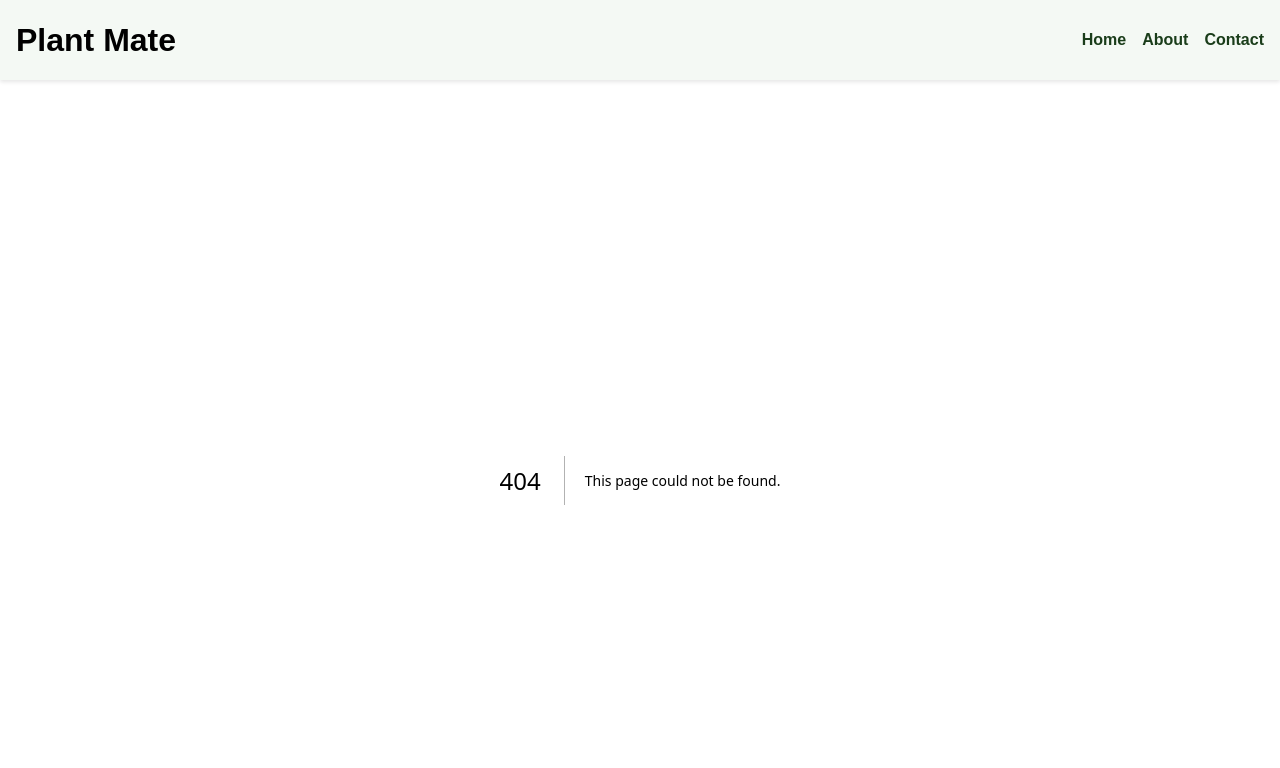
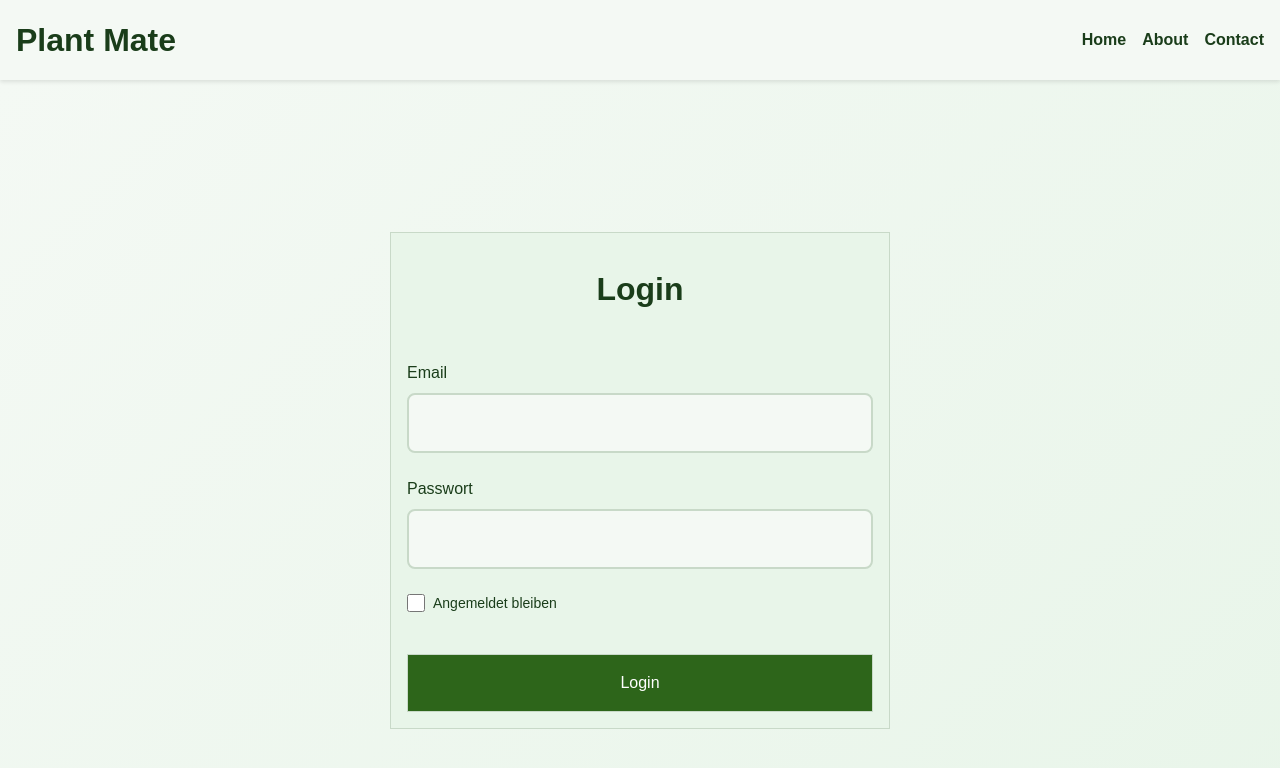
Before and after one commit to CihanKurtDev/PlantMate, a Next.js app: page /login in a window 1280 px wide. Before the commit this address had no page. Shown: the top 768 px of the page. Built offline with nearby package versions, Linux system fonts and the light colour scheme.

Commit message:
login first draft

```diff
--- /dev/null
+++ b/src/app/login/page.module.scss
@@ -0,0 +1,24 @@
+
+.page {
+    min-height: 100vh;
+    display: flex;
+    align-items: center;
+    justify-content: center;
+    background: linear-gradient(135deg, var(--color-background-primary) 0%, var(--color-background-secondary) 100%);
+    padding: var(--spacing-m);
+}
+
+.main {
+    width: 100%;
+    max-width: 500px;
+    background-color: var(--color-background-secondary);
+    border: 1px solid var(--color-border-primary);
+
+    h1 {
+        font-size: var(--font-size-xxl);
+        font-weight: var(--font-weight-bold);
+        color: var(--color-text-primary);
+        margin: var(--spacing-xl);
+        text-align: center;
+    }
+}
--- /dev/null
+++ b/src/app/login/page.tsx
@@ -0,0 +1,12 @@
+import LoginForm from '@/components/LoginForm/LoginForm'
+import styles from './page.module.scss'
+const LoginPage = () => (
+    <div className={styles.page}>
+        <main className={styles.main}>
+            <h1>Login</h1>
+            <LoginForm />
+        </main>
+    </div>
+)
+
+export default LoginPage
--- /dev/null
+++ b/src/components/LoginForm/LoginForm.module.scss
@@ -0,0 +1,106 @@
+.form {
+    display: flex;
+    flex-direction: column;
+    gap: var(--spacing-l);
+    width: 100%;
+    padding: var(--spacing-m);
+    background-color: var(--color-background-secondary);
+}
+
+.errorMessage {
+    padding: var(--spacing-m);
+    background-color: var(--color-background-error);
+    color: var(--color-text-error);
+    border: 1px solid var(--color-text-error);
+    border-radius: var(--radius-m);
+    font-size: var(--font-size-s);
+    text-align: center;
+    margin: 0;
+    animation: slideIn 0.3s ease;
+}
+
+@keyframes slideIn {
+    from {
+        opacity: 0;
+        transform: translateY(-10px);
+    }
+    to {
+        opacity: 1;
+        transform: translateY(0);
+    }
+}
+
+.field {
+    display: flex;
+    flex-direction: column;
+    gap: var(--spacing-s);
+
+    label {
+        font-weight: var(--font-weight-medium);
+        color: var(--color-text-primary);
+        text-align: left;
+    }
+
+    input[type="email"],
+    input[type="password"] {
+        padding: var(--spacing-m);
+        font-size: var(--font-size-m);
+        color: var(--color-text-primary);
+        background-color: var(--color-background-primary);
+        border: 2px solid var(--color-border-primary);
+        border-radius: var(--radius-m);
+        transition: border-color 0.2s ease, box-shadow 0.2s ease;
+
+        &:focus {
+            outline: none;
+            border-color: var(--color-background-tertiary);
+            box-shadow: 0 0 0 3px rgba(45, 101, 26, 0.1);
+        }
+
+        &::placeholder {
+            color: var(--color-text-tertiary);
+        }
+    }
+
+    &:has(input[type="checkbox"]) {
+        flex-direction: row;
+        align-items: center;
+    }
+}
+
+.checkbox {
+    display: flex;
+    align-items: center;
+    gap: var(--spacing-s);
+    cursor: pointer;
+    font-size: var(--font-size-s);
+
+    input[type="checkbox"] {
+        width: 18px;
+        height: 18px;
+        cursor: pointer;
+        accent-color: var(--color-background-tertiary);
+    }
+
+    &::after {
+        content: "Angemeldet bleiben";
+        color: var(--color-text-primary);
+    }
+}
+
+.actions {
+    margin-top: var(--spacing-m);
+
+    button {
+        width: 100%;
+        padding: var(--spacing-m) var(--spacing-xl);
+        font-size: var(--font-size-m);
+        font-weight: var(--font-weight-medium);
+        cursor: pointer;
+        transition: all 0.2s ease;
+
+        &:disabled {
+            cursor: not-allowed;
+        }
+    }
+}
--- /dev/null
+++ b/src/components/LoginForm/LoginForm.tsx
@@ -0,0 +1,99 @@
+"use client"
+import { LoginFormData, LoginFormErrors, LoginStatus } from "@/types/auth"
+import { useState } from "react"
+import { Button } from "../Button/Button"
+import styles from './LoginForm.module.scss'
+
+async function fakeLoginRequest(data: LoginFormData) {
+  await new Promise((r) => setTimeout(r, 800));
+  return data.email === "test@test.com" && data.password === "1234"
+    ? { success: true }
+    : { success: false, error: "Ungültige Zugangsdaten" };
+}
+
+/*  TODO:
+    - add real validation
+    - complete styles
+    - add real Request
+    - add naviagtion on success
+    - think about styling page.module.scss in LoginPage and App nearly same
+    - cleanup / customHook for validation
+*/
+
+const LoginForm = () => {
+    const [form, setForm] = useState<LoginFormData>({
+        email: "",
+        password: "",
+        rememberMe: false
+    })
+
+    const [errors, setErrors] = useState<LoginFormErrors>({})
+    const [status, setStatus] = useState<LoginStatus>("idle")
+
+    const validate = (): boolean => {
+        const newErrors: LoginFormErrors = {}
+        if(!form.email) newErrors.email = "Email erforderlich"
+        if(!form.password) newErrors.password = "Passwort erforderlich"
+        setErrors(newErrors)
+        return Object.keys(newErrors).length === 0
+    }
+
+    const handleSubmit = async(e: React.FormEvent) => {
+        e.preventDefault();
+        if(!validate()) return
+        setStatus("loading");
+
+        // TODO: add real request
+        const res = await fakeLoginRequest(form)
+        if(res.success) {
+            setStatus("success")
+            return
+        } else {
+            setStatus("error")
+            setErrors({ general: res.error ?? "Login fehlgeschlagen" })
+            return
+        }
+    }
+
+    return(
+        <form className={styles.form} onSubmit={handleSubmit}>
+            {errors.general && <p className={styles.errorMessage}>{errors.general}</p>}
+            <div className={styles.field}>
+                <label htmlFor="email">Email</label>
+                <input
+                    id="email"
+                    type="email"
+                    value={form.email}
+                    onChange={(e) => setForm({...form, email: e.target.value})}
+                    required
+                />
+            </div>
+            <div className={styles.field}>
+                <label htmlFor="password">Passwort</label>
+                <input
+                    id="password"
+                    type="password"
+                    value={form.password}
+                    onChange={(e) => setForm({...form, password: e.target.value})}
+                    required
+                />
+            </div>
+            <div className={styles.field}>
+                <label className={styles.checkbox}>
+                    <input
+                        type="checkbox"
+                        checked={form.rememberMe}
+                        onChange={(e) => setForm({...form, rememberMe: e.target.checked})}
+                    />
+                </label>
+            </div>
+            <div className={styles.actions}>
+                <Button disabled={status === "loading"}>
+                    {status === "loading" ? "Logge ein..." : "Login"}
+                </Button>
+            </div>
+        </form>
+    )
+}
+
+export default LoginForm
--- /dev/null
+++ b/src/types/auth.ts
@@ -0,0 +1,36 @@
+export interface LoginCredentials {
+    email: string,
+    password: string,
+}
+
+export interface LoginFormData extends LoginCredentials {
+    rememberMe?: boolean;
+}
+
+export interface LoginResponse {
+    success: boolean,
+    token?: string,
+    user?: {
+        id: string;
+        email: string;
+        name: string;
+    };
+    error?: string
+}
+
+export interface LoginFormErrors {
+    email?: string,
+    password?: string,
+    general?: string
+}
+
+export interface LoginFormState {
+    isLoading: boolean;
+    errors: LoginFormErrors;
+    touched: {
+        email: boolean,
+        password: boolean
+    }
+}
+
+export type LoginStatus = "idle" | "loading" | "success" | "error"
```
